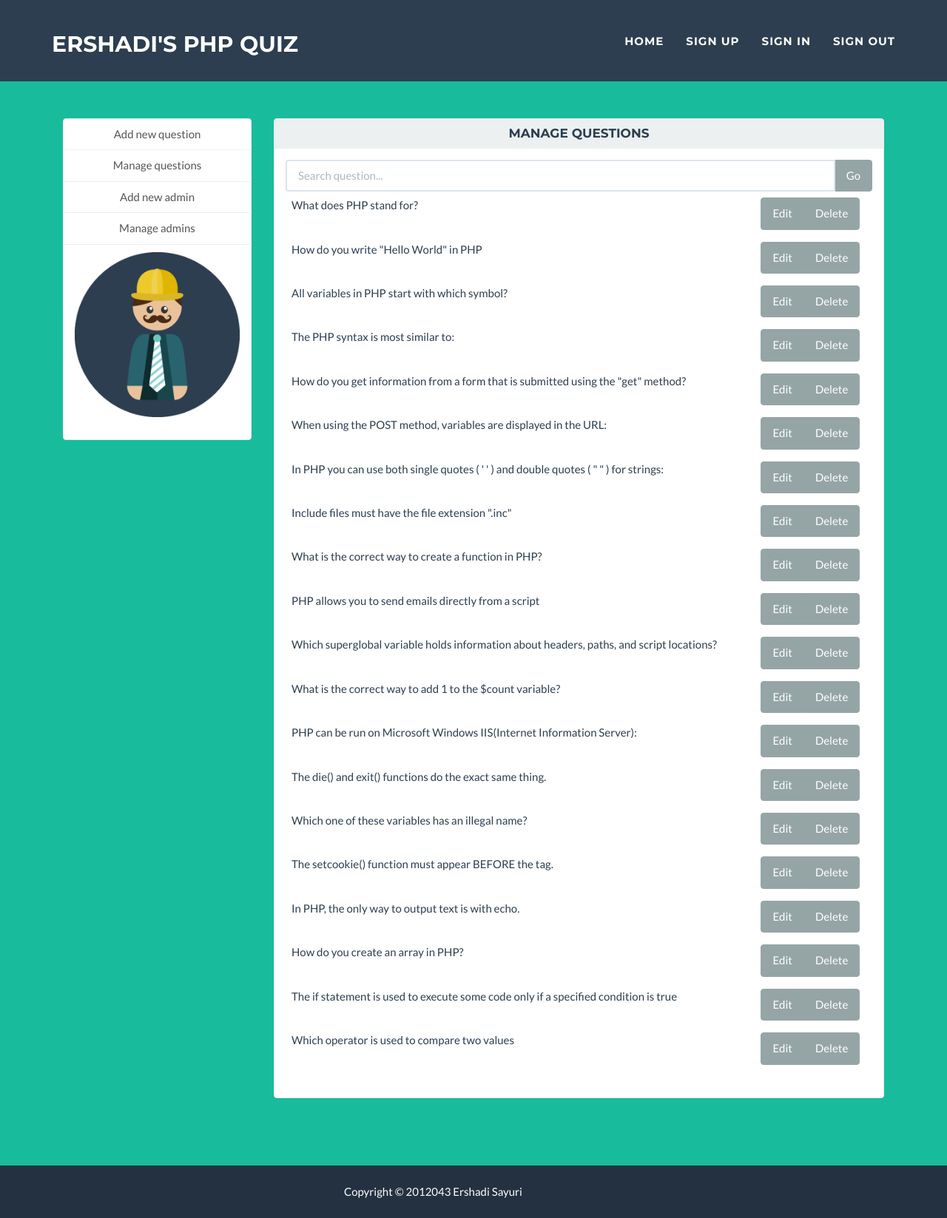
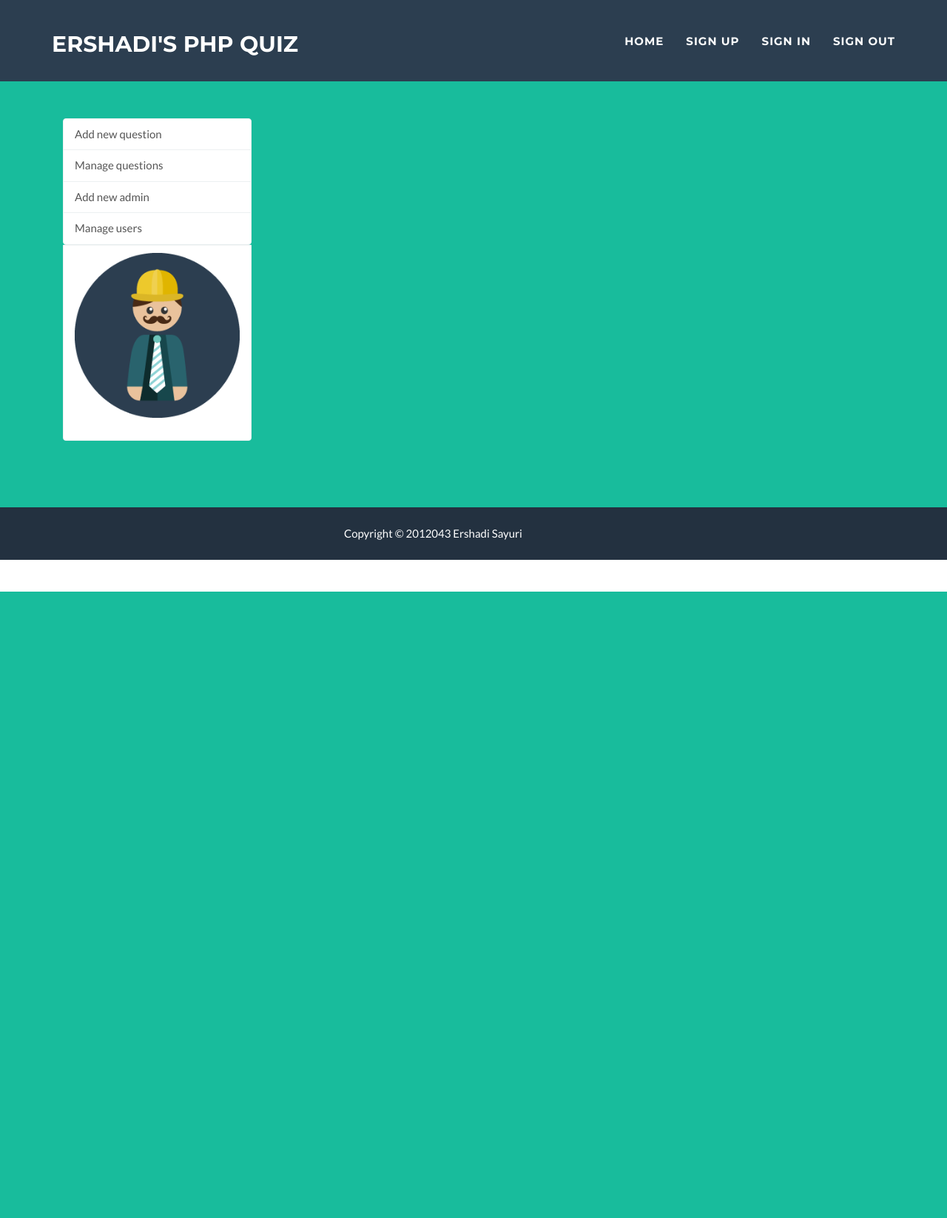
Before and after one commit to ershadi-sayuri/awt_cw1_2012043, a CodeIgniter app: a page that uses application/views/AdminView.php in a window 1280 px wide. Shown: the whole page at 74% size. After the commit the page ends 800 px from the top, so only its background shows below. Run offline with CodeIgniter, Linux system fonts and the light colour scheme; data comes from the database, SQL or seed files in the repository; some libraries are stand-ins or nearby versions.

Commit message:
linking admin view

```diff
--- a/application/views/AdminView.php
+++ b/application/views/AdminView.php
@@ -29,88 +29,133 @@
     <div class="container text-center">
         <div class="col-lg-3">
             <ul class="list-group">
-                <a href="#" class="list-group-item">Add new question</a>
-                <a href="#" class="list-group-item">Manage questions</a>
-                <a href="#" class="list-group-item">Add new admin</a>
-                <a href="#" class="list-group-item">Manage admins</a>
+                <form class="form-horizontal text-left" role="form">
+                    <a id="addNewQuestion" class="list-group-item">Add new question</a>
+                    <a id="manageQuestions" class="list-group-item">Manage questions</a>
+                    <a id="addNewAdmin" class="list-group-item">Add new admin</a>
+                    <a id="manageUsers" class="list-group-item">Manage users</a>
+                </form>
                 <a class="list-group-item"><img class="img-responsive" src="../assets/img/profile.png" alt=""></a>
             </ul>
         </div>
 
-        <div class="col-lg-9" style="display: none">
+        <div id="content_right"></div>
+    </div>
+</header>
+
+<!-- Footer -->
+<?php include('Footer.html'); ?>
+
+<!-- Scroll to Top Button (Only visible on small and extra-small screen sizes) -->
+<div class="scroll-top page-scroll visible-xs visible-sm">
+    <a class="btn btn-primary" href="#page-top">
+        <i class="fa fa-chevron-up"></i>
+    </a>
+</div>
+
+<script type="text/template" id="new-question-template">
+    <div class="col-lg-9">
         <div class="panel panel-default text-primary">
             <div class="panel-heading">
                 <h2 class="panel-title">Add new question</h2>
             </div>
-                <div class="panel-body">
-                    <table class="table text-left">
-                        <tr>
-                            <td colspan="2">
+            <form class="form-horizontal text-left" role="form">
+                <div class="panel-body text-left">
                     <div class="text-info">Fill in the question details below</div>
-                            </td>
-                        </tr>
-                        <tr>
-                            <td>Question</td>
-                            <td><input type="text" size="70"/></td>
-                        </tr>
-                        <tr>
-                            <td>Difficulty level</td>
-                            <td>
-                                <input type="text"/>
+                    <div class="form-group">
+                        <label for="question" class="col-lg-4">Question</label>
+
+                        <div class="col-lg-8">
+                            <input type="text" class="form-control" id="question" name="question"/>
+                            <span class="help-block hidden"></span>
+                        </div>
+                    </div>
+                    <div class="form-group">
+                        <label for="difficultyLevel" class="col-lg-4">Difficulty level</label>
+
+                        <div class="col-lg-8">
+                            <input type="text" class="form-control" id="difficultyLevel" name="difficultyLevel"/>
+                            <span class="help-block hidden"></span>
 
                             <div class="text-warning">* An integer value from 1, 2 or 3 and 1 is easy while 3 is the
                                 difficult
                             </div>
-                            </td>
-                        </tr>
-                        <tr>
-                            <td>Explanation</td>
-                            <td><input type="text" size="70"/></td>
-                        </tr>
-                        <tr>
-                            <td colspan="2">
+                        </div>
+                    </div>
+                    <div class="form-group">
+                        <label for="explanation" class="col-lg-4">Explanation</label>
+
+                        <div class="col-lg-8">
+                            <input type="text" class="form-control" id="explanation" name="explanation"/>
+                            <span class="help-block hidden"></span>
+                        </div>
+                    </div>
                     <div class="text-info">Fill in the answer details below</div>
-                            </td>
-                        </tr>
-                        <tr>
-                            <td>Answer 1</td>
-                            <td><input type="text" size="70"/></td>
-                        </tr>
-                        <tr>
-                            <td>Answer status</td>
-                            <td>
-                                <input type="text"/>
+                    <div class="form-group">
+                        <label for="answer1" class="col-lg-4">Answer 1</label>
+
+                        <div class="col-lg-8">
+                            <input type="text" class="form-control" id="answer1" name="answer1"/>
+                            <span class="help-block hidden"></span>
+                        </div>
+                    </div>
+                    <div class="form-group">
+                        <label for="answer1Status" class="col-lg-4">Answer status</label>
+
+                        <div class="col-lg-8">
+                            <input type="text" class="form-control" id="answer1Status" name="answer1Status"/>
+                            <span class="help-block hidden"></span>
 
                             <div class="text-warning">* An integer value 0 or 1 indicating 0 for incorrect answer
-                                    and
-                                    1 for correct answer.
-                                </div>
-                            </td>
-                        </tr>
-                        <tr>
-                            <td>Answer 2</td>
-                            <td><input type="text" size="70"/></td>
-                        </tr>
-                        <tr>
-                            <td>Answer status</td>
-                            <td><input type="text"/></td>
-                        </tr>
-                        <tr>
-                            <td>Answer 3</td>
-                            <td><input type="text" size="70"/></td>
-                        </tr>
-                        <tr>
-                            <td>Answer status</td>
-                            <td><input type="text"/></td>
-                        </tr>
-                    </table>
-                    <div class="text-right">
-                        <button class="btn btn-primary text-left">Sign In</button>
+                                and 1 for correct answer.
                             </div>
                         </div>
                     </div>
+                    <div class="form-group">
+                        <label for="answer2" class="col-lg-4">Answer 2</label>
+
+                        <div class="col-lg-8">
+                            <input type="text" class="form-control" id="answer2" name="answer2"/>
+                            <span class="help-block hidden"></span>
                         </div>
+                    </div>
+                    <div class="form-group">
+                        <label for="answer2Status" class="col-lg-4">Answer status</label>
 
+                        <div class="col-lg-8">
+                            <input type="text" class="form-control" id="answer2Status" name="answer2Status"/>
+                            <span class="help-block hidden"></span>
+                        </div>
+                    </div>
+                    <div class="form-group">
+                        <label for="answer3" class="col-lg-4">Answer 3</label>
+
+                        <div class="col-lg-8">
+                            <input type="text" class="form-control" id="answer3" name="answer3"/>
+                            <span class="help-block hidden"></span>
+                        </div>
+                    </div>
+                    <div class="form-group">
+                        <label for="answer3Status" class="col-lg-4">Answer status</label>
+
+                        <div class="col-lg-8">
+                            <input type="text" class="form-control" id="answer3Status" name="answer3Status"/>
+                            <span class="help-block hidden"></span>
+                        </div>
+                    </div>
+                    <div class="form-group">
+                        <div class="col-md-12 text-right">
+                            <button id="saveQuestionButton" class="btn btn-success">Save question</button>
+                        </div>
+                    </div>
+                    <div id="questionSaveMessage" class="text-left"></div>
+                </div>
+            </form>
+        </div>
+    </div>
+</script>
+
+<script type="text/template" id="question-list-template">
     <div class="col-lg-9">
         <div class="panel panel-default text-primary">
             <div class="panel-heading">
@@ -128,95 +173,6 @@
                         </div>
                     </div>
                 </div>
-                    <div id="table"></div>
-                </div>
-            </div>
-
-            <div class="col-lg-9" style="display: none">
-                <div class="panel panel-default text-primary">
-                    <div class="panel-heading">
-                        <h2 class="panel-title">Add new admin</h2>
-                    </div>
-                    <div class="panel-body">
-                        <table class="table text-left">
-                            <tr>
-                                <td>Admin user name</td>
-                                <td><input type="text"/></td>
-                            </tr>
-                            <tr>
-                                <td>Password</td>
-                                <td>
-                                    <input type="password"/>
-                                </td>
-                            </tr>
-                            <tr>
-                                <td>Confirm password</td>
-                                <td><input type="password"/></td>
-                            </tr>
-                        </table>
-                        <div class="text-right">
-                            <button class="btn btn-primary text-left">Save admin</button>
-                        </div>
-                    </div>
-                </div>
-            </div>
-
-            <div class="col-lg-9" style="display: none">
-                <div class="panel panel-default text-primary">
-                    <div class="panel-heading">
-                        <h2 class="panel-title">Manage admins</h2>
-                    </div>
-                    <div class="panel-body">
-                        <div class="center-block">
-                            <div class="input-group">
-                                <div class="input-group">
-                                    <input type="text" class="form-control" placeholder="Search admin..." size="90"/>
-                                        <span class="input-group-btn">
-                                            <button class="btn btn-default" type="button">Go</button>
-                                        </span>
-                                </div>
-                                <div class="text-warning">* Enter admin name to search</div>
-                            </div>
-                        </div>
-                        <table class="table text-left">
-                            <col width="80%">
-                            <col width="20%">
-                            <tr>
-                                <td>Admin1</td>
-                                <td>
-                                    <div class="btn-group" role="group">
-                                        <button type="button" class="btn btn-default">Edit</button>
-                                        <button type="button" class="btn btn-default">Delete</button>
-                                    </div>
-                                </td>
-                            </tr>
-                            <tr>
-                                <td>Admin2</td>
-                                <td>
-                                    <div class="btn-group" role="group">
-                                        <button type="button" class="btn btn-default">Edit</button>
-                                        <button type="button" class="btn btn-default">Delete</button>
-                                    </div>
-                                </td>
-                            </tr>
-                        </table>
-                    </div>
-                </div>
-            </div>
-        </div>
-</header>
-
-<!-- Footer -->
-<?php include('Footer.html'); ?>
-
-<!-- Scroll to Top Button (Only visible on small and extra-small screen sizes) -->
-<div class="scroll-top page-scroll visible-xs visible-sm">
-    <a class="btn btn-primary" href="#page-top">
-        <i class="fa fa-chevron-up"></i>
-    </a>
-</div>
-
-<script type="text/template" id="question-list-template">
                 <table class="table text-left">
                     <col width="80%">
                     <col width="20%">
@@ -232,6 +188,91 @@
                     </tr>
                     <% }); %>
                 </table>
+            </div>
+        </div>
+    </div>
+</script>
+
+<script type="text/template" id="new-admin-template">
+    <div class="col-lg-9">
+        <div class="panel panel-default text-primary">
+            <div class="panel-heading">
+                <h2 class="panel-title">Add new admin</h2>
+            </div>
+            <form class="form-horizontal text-left" role="form">
+                <div class="panel-body text-left">
+                    <div class="form-group">
+                        <label for="username" class="col-lg-4">Admin Username</label>
+
+                        <div class="col-lg-8">
+                            <input type="text" class="form-control" id="username" name="username"/>
+                            <span class="help-block hidden"></span>
+                        </div>
+                    </div>
+                    <div class="form-group">
+                        <label for="password" class="col-lg-4">Password</label>
+
+                        <div class="col-lg-8">
+                            <input type="password" class="form-control" id="password" name="password"/>
+                            <span class="help-block hidden"></span>
+                        </div>
+                    </div>
+                    <div class="form-group">
+                        <label for="repeatPassword" class="col-lg-4">Repeat Password</label>
+
+                        <div class="col-lg-8">
+                            <input type="password" class="form-control" id="repeatPassword" name="repeatPassword"/>
+                            <span class="help-block hidden"></span>
+                        </div>
+                    </div>
+                    <div class="form-group">
+                        <div class="col-md-12 text-right">
+                            <button id="saveAdminButton" class="btn btn-success">Save admin</button>
+                        </div>
+                    </div>
+                    <div id="signUpMessage" class="text-left"></div>
+                </div>
+            </form>
+        </div>
+    </div>
+</script>
+
+<script type="text/template" id="user-list-template">
+    <div class="col-lg-9">
+        <div class="panel panel-default text-primary">
+            <div class="panel-heading">
+                <h2 class="panel-title">Manage users</h2>
+            </div>
+            <div class="panel-body">
+                <div class="center-block">
+                    <div class="input-group">
+                        <div class="input-group">
+                            <input type="text" class="form-control" placeholder="Search admin..." size="90"/>
+                                        <span class="input-group-btn">
+                                            <button class="btn btn-default" type="button">Go</button>
+                                        </span>
+                        </div>
+                        <div class="text-warning">* Enter user name to search</div>
+                    </div>
+                </div>
+                <table class="table text-left">
+                    <col width="80%">
+                    <col width="20%">
+                    <% _.each(users1, function(user) { %>
+                    <tr>
+                        <td><%= user.get('user_name') %></td>
+                        <td>
+                            <div class="btn-group" role="group">
+                                <button type="button" class="btn btn-default">Edit</button>
+                                <button type="button" class="btn btn-default">Delete</button>
+                            </div>
+                        </td>
+                    </tr>
+                    <% }); %>
+                </table>
+            </div>
+        </div>
+    </div>
 </script>
 
 <!-- Plugin JavaScript -->
@@ -241,8 +282,13 @@
 <script src="https://ajax.googleapis.com/ajax/libs/jquery/1.9.1/jquery.min.js"></script>
 <script src="https://cdnjs.cloudflare.com/ajax/libs/underscore.js/1.8.3/underscore.js"></script>
 <script src="https://cdnjs.cloudflare.com/ajax/libs/backbone.js/1.2.3/backbone.js"></script>
-<!--<script src="../bower_components/backbone.validation/src/backbone-validation.js"></script>-->
+<script src="../bower_components/backbone.validation/src/backbone-validation.js"></script>
 
 <script src="../assets/js/backbone/manageQuestions.js"></script>
+<script src="../assets/js/backbone/manageUsers.js"></script>
+
+<script src="../assets/js/backbone/manageAdminView.js"></script>
+
+<script src="../assets/js/backbone/router.js"></script>
 </body>
 </html>
--- /dev/null
+++ b/assets/js/backbone/manageAdminView.js
@@ -0,0 +1,43 @@
+/**
+ * Created by Ershadi Sayuri on 1/7/2016.
+ */
+// Define a View that uses our model
+var AdminView = Backbone.View.extend({
+    events: {
+        'click #addNewQuestion': function (e) {
+            e.preventDefault();
+            this.addNewQuestion();
+        },
+        'click #manageQuestions': function (e) {
+            e.preventDefault();
+            this.manageQuestions();
+        },
+        'click #addNewAdmin': function (e) {
+            e.preventDefault();
+            this.addNewAdmin();
+        },
+        'click #manageUsers': function (e) {
+            e.preventDefault();
+            this.manageUsers();
+        }
+    },
+
+    addNewQuestion: function () {
+        adminConsoleRouter.navigate("add/question", "question", {});
+    },
+    manageQuestions: function () {
+        adminConsoleRouter.navigate("manage/questions", "questions", {});
+    },
+    addNewAdmin: function () {
+        adminConsoleRouter.navigate("add/admin", "user", {});
+    },
+    manageUsers: function () {
+        adminConsoleRouter.navigate("manage/users", "users", {});
+    }
+});
+
+$(function () {
+    var view = new AdminView({
+        el: 'form',
+    });
+});
--- a/assets/js/backbone/manageAdmins.js
+++ /dev/null
@@ -1,3 +0,0 @@
-/**
- * Created by Ershadi Sayuri on 1/7/2016.
- */
--- a/assets/js/backbone/manageQuestions.js
+++ b/assets/js/backbone/manageQuestions.js
@@ -26,18 +26,34 @@ var QuestionListView = Backbone.View.extend({
     }
 });
 
-var AdminConsoleRouter = Backbone.Router.extend({
-    routes: {
-        '': 'managequestions'
-    }
+var AddQuestionView = Backbone.View.extend({
+    events: {
+        'click #saveQuestionButton': function (e) {
+            e.preventDefault();
+            this.saveQuestion();
+        }
+    },
+
+    render: function () {
+        var template = _.template($('#new-question-template').html());
+        var renderedContent = template({});
+        this.$el.html(renderedContent);
+        return this;
+    },
+
+    saveQuestion: function (event) {
+
+    },
 });
 
-var questionListView = new QuestionListView();
-
-var adminConsoleRouter = new AdminConsoleRouter();
-adminConsoleRouter.on('route:managequestions', function () {
-    $("#table").innerHTML = "";
-    $("#table").append(questionListView.render().el);
-});
-
-Backbone.history.start();
+/**
+ * converts form elements to a valid JSON object
+ */
+$.fn.serializeObject = function () {
+    "use strict";
+    var a = {}, b = function (b, c) {
+        var d = a[c.name];
+        "undefined" != typeof d && d !== null ? $.isArray(d) ? d.push(c.value) : a[c.name] = [d, c.value] : a[c.name] = c.value
+    };
+    return $.each(this.serializeArray(), b), a
+};
--- /dev/null
+++ b/assets/js/backbone/manageUsers.js
@@ -0,0 +1,63 @@
+/**
+ * Created by Ershadi Sayuri on 1/7/2016.
+ */
+var Users = Backbone.Collection.extend({
+    url: '../user/loadAllUsers'
+});
+
+var UserListView = Backbone.View.extend({
+    render: function () {
+        var that = this;
+        var users = new Users();
+        var template = _.template($('#user-list-template').html());
+
+        users.fetch({
+            success: function (users) {
+                var renderedContent = template({users1: users.models});
+                that.$el.html(renderedContent);
+                console.log(users);
+            },
+            error: function (e) {
+                console.log(e);
+            }
+        })
+        return this;
+    }
+});
+
+var AddAdminView = Backbone.View.extend({
+    events: {
+        'click #saveAdminButton': function (e) {
+            e.preventDefault();
+            this.saveAdmin();
+        }
+    },
+
+    render: function () {
+        var template = _.template($('#new-admin-template').html());
+        var renderedContent = template({});
+        this.$el.html(renderedContent);
+        return this;
+    },
+
+    saveAdmin: function () {
+        var adminDetails = this.$el.serializeObject();
+        console.log(adminDetails);
+    },
+
+    //render: function () {
+    //    this.$el.html(this.template(this.model.attributes));
+    //}
+});
+
+/**
+ * converts form elements to a valid JSON object
+ */
+$.fn.serializeObject = function () {
+    "use strict";
+    var a = {}, b = function (b, c) {
+        var d = a[c.name];
+        "undefined" != typeof d && d !== null ? $.isArray(d) ? d.push(c.value) : a[c.name] = [d, c.value] : a[c.name] = c.value
+    };
+    return $.each(this.serializeArray(), b), a
+};
--- /dev/null
+++ b/assets/js/backbone/router.js
@@ -0,0 +1,81 @@
+/**
+ * Created by Ershadi Sayuri on 1/7/2016.
+ */
+var AdminConsoleRouter = Backbone.Router.extend({
+    routeParams: {},
+    routes: {
+        'manage/users': 'manageusers',
+        'manage/questions': 'managequestions',
+        'add/admin': 'addadmin',
+        'add/question': 'addquestion'
+    },
+
+    /**
+     * Override navigate function
+     * @param route the route hash
+     * @param key to pass the parameter
+     * @param options the Options for navigate functions
+     */
+    navigate: function (route, key, options) {
+        var routeOption = {
+            trigger: true
+        };
+        var params = (options && options.params) ? options.params : null;
+        $.extend(routeOption, options);
+        delete routeOption.params;
+
+        //set the params for the route
+        this.param(key, params);
+
+        Backbone.Router.prototype.navigate(route, routeOption);
+    },
+
+    /**
+     * Get or set parameters for a route fragment
+     * @param fragment fragment Exact route hash
+     * @param params the parameter you to set for the route
+     * @returns param value for that parameter
+     */
+    param: function (fragment, params) {
+        var matchedRoute;
+        _.any(Backbone.history.handlers, function (handler) {
+            if (handler.route.test(fragment)) {
+                matchedRoute = handler.route;
+            }
+        });
+        if (params !== undefined) {
+            this.routeParams[fragment] = params;
+        }
+
+        return this.routeParams[fragment];
+    },
+
+    managequestions: function () {
+        $("#content_right").innerHTML = "";
+        $("#content_right").html(questionListView.render().el);
+    },
+
+    manageusers: function () {
+        $("#content_right").innerHTML = "";
+        $("#content_right").html(userListView.render().el);
+    },
+
+    addadmin: function () {
+        $("#content_right").innerHTML = "";
+        $("#content_right").html(adminView.render().el);
+    },
+
+    addquestion: function () {
+        $("#content_right").innerHTML = "";
+        $("#content_right").html(questionView.render().el);
+    }
+});
+
+var questionListView = new QuestionListView();
+var userListView = new UserListView();
+var adminView = new AddAdminView();
+var questionView = new AddQuestionView();
+
+var adminConsoleRouter = new AdminConsoleRouter();
+
+Backbone.history.start();
--- a/assets/js/backbone/signUp.js
+++ b/assets/js/backbone/signUp.js
@@ -130,7 +130,7 @@ var SignUpRouter = Backbone.Router.extend({
         $.ajax({
             type: "GET",
             url: '../user/addnewuser',
-            data: {username: username, password: password},
+            data: {username: username, password: password, role_id: "r002"},
             success: function (response) {
                 $("#signUpMessage").html("User added successfully." + response);
                 location.href="Home.php"
```
Also changed, not shown: application/controllers/User.php (+13 -3 lines), application/models/UserModel.php (+14 -2 lines). Lines whose indentation alone changed are shown as unchanged.
